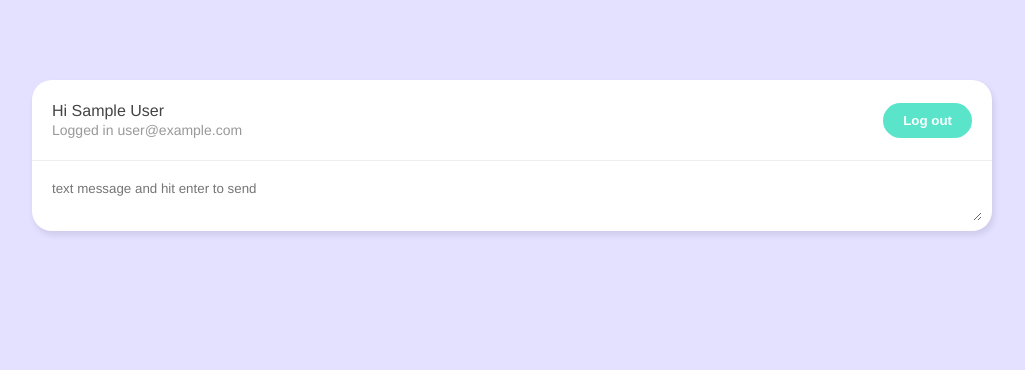
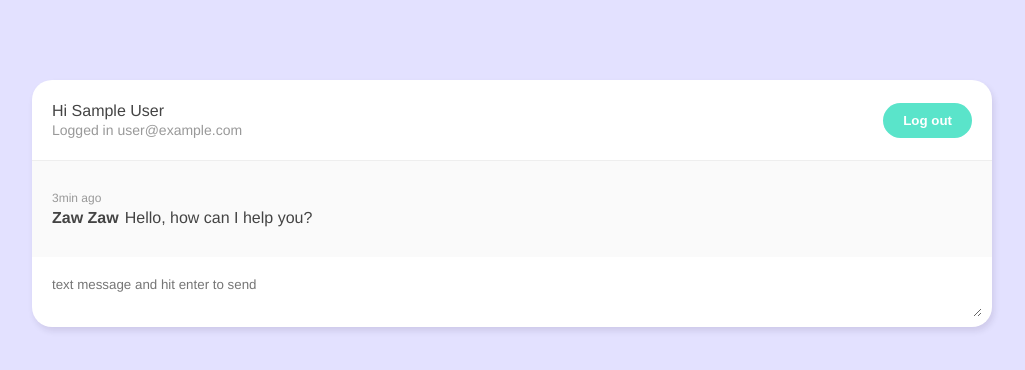
Before and after one commit to zawthuphyo25/live-chat-app, a Vue app: page /chatroom in a window 1280 px wide. Shown: the top 370 px of the page, without its empty margins (128-1153 px from the left). Built offline with nearby package versions, Linux system fonts and the light colour scheme; no server answers; sample sign-in values are in the browser's storage.

Commit message:
created chat window

```diff
--- /dev/null
+++ b/src/components/ChatWindow.vue
@@ -0,0 +1,39 @@
+<template>
+  <div class="chat-window">
+    <div class="messages">
+      <div class="singal">
+        <span class="created-at">3min ago</span>
+        <span class="name">Zaw Zaw</span>
+        <span class="message">Hello, how can I help you?</span>
+      </div>
+    </div>
+  </div>
+</template>
+
+<script>
+export default {};
+</script>
+
+<style>
+.chat-window {
+  background: #fafafa;
+  padding: 30px 20px;
+}
+.single {
+  margin: 18px 0;
+}
+.created-at {
+  display: block;
+  color: #999;
+  font-size: 12px;
+  margin-bottom: 4px;
+}
+.name {
+  font-weight: bold;
+  margin-right: 6px;
+}
+.messages {
+  max-height: 400px;
+  overflow: auto;
+}
+</style>
--- a/src/views/Chatroom.vue
+++ b/src/views/Chatroom.vue
@@ -1,11 +1,13 @@
 <template>
   <div class="container">
     <Navbar></Navbar>
+    <ChatWindow></ChatWindow>
     <NewChatForm></NewChatForm>
   </div>
 </template>
 
 <script>
+import ChatWindow from "../components/ChatWindow";
 import NewChatForm from "../components/NewChatForm";
 import { watch } from "vue";
 import Navbar from "../components/Navbar";
@@ -14,6 +16,7 @@
 
 export default {
   components: {
+    ChatWindow,
     NewChatForm,
     Navbar,
   },
```
